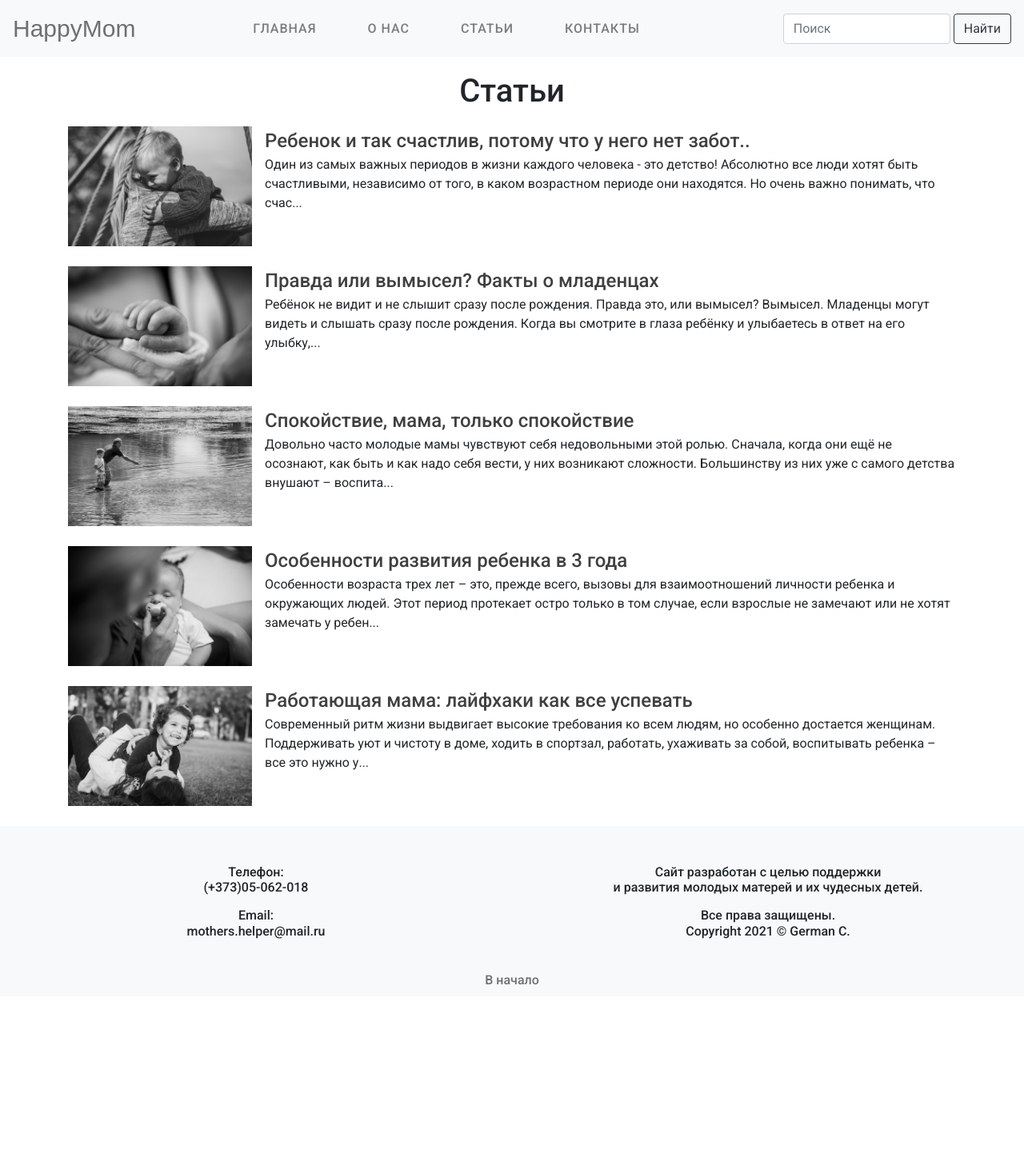
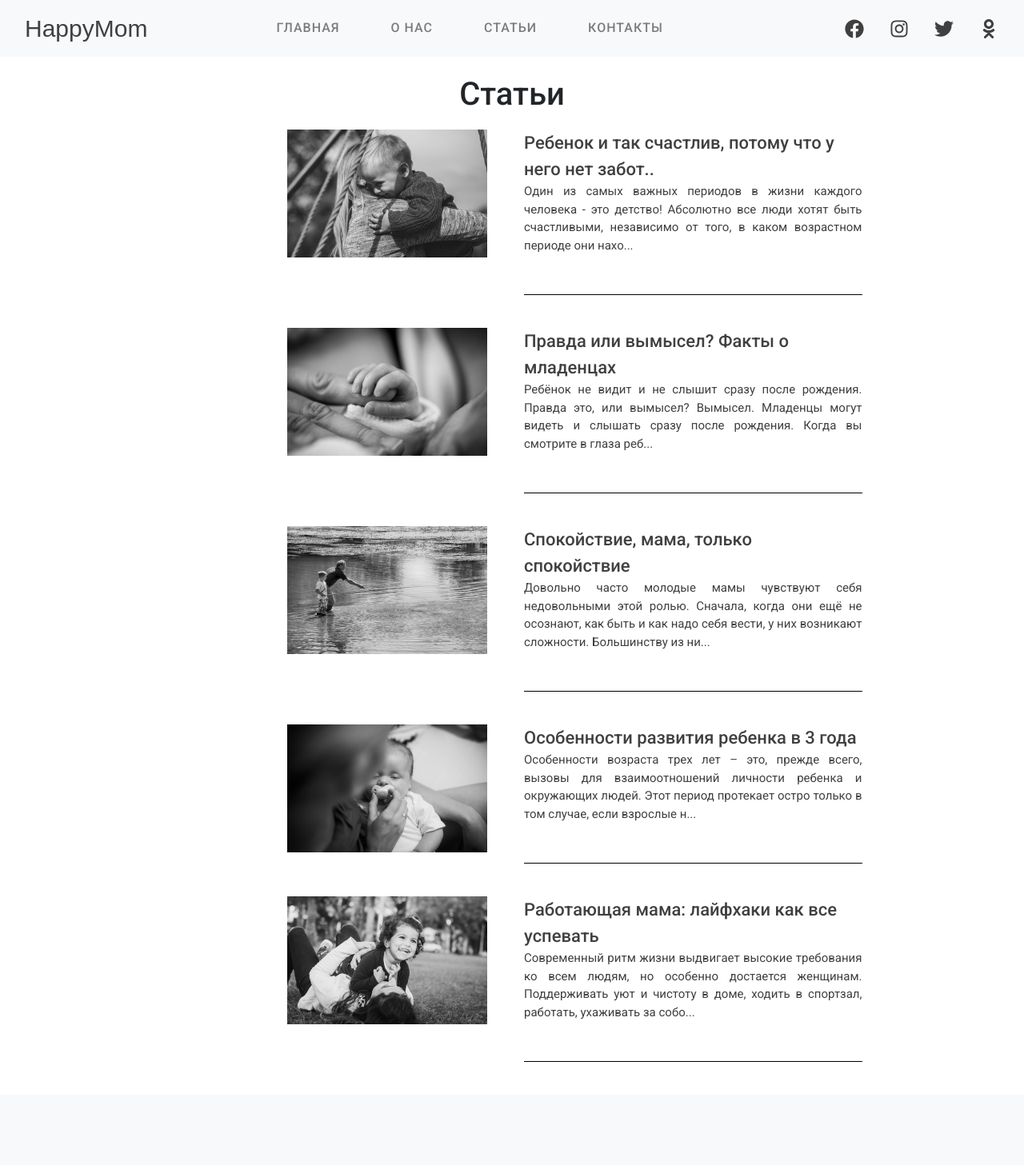
Before and after one commit to mazur-constanta/Diplom-Blog-Frontend, a React (Create React App) app: page /articles in a window 1280 px wide. Shown: the top 1457 px of the page at 80% size. Before the commit the page ends 1266 px from the top, so only its background shows below. Built offline with nearby package versions, Linux system fonts and the light colour scheme; a web font is replaced by a local one.

Commit message:
Modified interface of articles-list and footer

```diff
--- a/package.json
+++ b/package.json
@@ -15,6 +15,7 @@
     "react-icons": "^4.2.0",
     "react-router-dom": "^5.2.0",
     "react-scripts": "4.0.3",
+    "react-scroll": "^1.8.2",
     "styled-components": "^5.3.0",
     "web-vitals": "^1.1.0",
     "whatwg-fetch": "^3.6.2"
--- a/src/App.css
+++ b/src/App.css
@@ -4,7 +4,7 @@
   text-align: center;
   margin: 0 auto;
   padding: 0 auto;
-  margin-top: 90px;
+  margin-top: 70px;
 }
 
 a {
--- a/src/components/add-comment-form.js
+++ b/src/components/add-comment-form.js
@@ -23,7 +23,7 @@
 
     return (
         <>
-            <Container className="add-comment-form">
+            <Container className="add-comment-form mt-5">
                 <Form className="text-center">
                     <h5>Добавить комментарий:</h5>
                     <Form.Group controlId="formBasicName">
--- /dev/null
+++ b/src/components/articles-list.css
@@ -0,0 +1,18 @@
+#articles-list {
+    margin-top: 20px;
+    margin-bottom: 25px;
+}
+#articles-title {
+    font-size: 22px;
+    color: #404040;
+    font-weight: 500;
+    margin: 0 0 0 0;
+    padding: 0 0 0 0;
+    text-align: left;
+    margin-right: 10px;
+}
+
+p {
+    font-size: 15px;
+    font-weight: 400;
+}
--- a/src/components/articles-list.js
+++ b/src/components/articles-list.js
@@ -1,29 +1,31 @@
 import React from 'react';
-import { Container, Row, Col, Media, Image } from 'react-bootstrap';
+import { Container, Row, Col, Image } from 'react-bootstrap';
 import { Link } from 'react-router-dom';
+import './articles-list.css';
 
 const ArticlesList = ({ articles }) => (
     <>
         {articles.map((article, key) => (
-        <Container style={{ marginTop: '20px', marginBottom: '25px'}}>
+        <Container id="articles-list">
             <Row>
-                <Col md="12">
-                    <Media>
+                <Col  xs={12} md={6}>
                     <Link to={`/articles/${article.name}`}>
                     <Image
-                            width={230}
-                            height={150}
+                        width={250}
+                        height={160}
                         className="mr-3"
                         src={article.src}
+                        align="right"
                     />
                     </Link>
-                        <Media.Body className="text-left">
-                            <Link className="article-list-item" to={`/articles/${article.name}`} key={key} style={{ fontSize: '24px', color: '#404040', fontWeight: '500' }}>{article.title}</Link>
-                            <p>
-                                {article.content[0].substring(0, 220)}...
+                </Col>
+                <Col xs={10} md={5}>
+                    <Link className="article-list-item d-block" to={`/articles/${article.name}`} key={key} id="articles-title">
+                        {article.title}
+                    <p align="justify">
+                        {article.content[0].substring(0, 180)}...
                     </p>
-                        </Media.Body>
-                    </Media>
+                    </Link>
                 </Col>
             </Row>
         </Container>
@@ -32,6 +34,7 @@
 );
 
 export default ArticlesList;
+
 
 // const ArticlesList = ({ articles }) => (
 //     <>
--- a/src/main/main.css
+++ b/src/main/main.css
@@ -13,17 +13,28 @@
     cursor: pointer;
     font-family: 'Cabin Sketch', cursive, 'Arial', sans-serif;
     font-size: 30px;
-    color: #707070;
+    color: #404040;
 }
 
 #nav-header {
-    font-weight: 450;
+    display: inline-flex;
+    align-items: center;
+    font-family: 'Roboto', 'Arial', sans-serif;
+    font-weight: 500;
+    font-size: 16px;
     letter-spacing: 1px;
+
+}
+
+.d-inline-flex {
+    display: inline-flex;
+    justify-self: flex-end;
+    align-items: center;
 }
 
 .nav-footer {
     font-weight: 450;
-    margin-bottom: 20px;
+    margin-bottom: 5px;
     background-color: #f8f9fa;
 }
 
@@ -34,3 +45,13 @@
 .link-footer:hover {
     color: #404040;
 }
+
+#social a {
+    color: #404040;
+    cursor: pointer;
+}
+
+.icon {
+    height: 1.5em;
+    width: 1.5em;
+}
--- a/src/main/main.js
+++ b/src/main/main.js
@@ -1,6 +1,6 @@
 import React, { Component } from 'react';
 import { BrowserRouter as Router, Switch, Route } from 'react-router-dom';
-import { Container, Nav, Navbar, Form, Button, Row, Col } from 'react-bootstrap';
+import { Container, Nav, Navbar, Row, Col, NavLink  } from 'react-bootstrap';
 import HomePage from '../pages/home';
 import AboutPage from '../pages/about';
 import ArticlesListPage from '../pages/articles-list-page';
@@ -8,39 +8,41 @@
 import ContactsPage from '../pages/contacts';
 import NotFoundPage from '../pages/not-found';
 import './main.css';
-
+import { FaFacebook, FaInstagram, FaTwitter, FaOdnoklassniki } from "react-icons/fa";
 
 export default class Main extends Component {
     render() {
         return (
             <>
             <Container>
-                    <Navbar fixed="top" collapseOnSelect expand="lg" bg="light" id="nav">
-                            <Navbar.Brand href="/" className="ml-start" id="brand">
+                <Row>
+                <Navbar fixed="top"  expand="lg" variant="light" bg="light" id="nav">
+                <Col>
+                <Navbar.Brand href="/" className="ml-auto" id="brand">
                     HappyMom
                 </Navbar.Brand>
+                </Col>
                 <Navbar.Toggle aria-controls="resonsive-navbar-nav" />
                 <Navbar.Collapse id="responsive-navbar-nav">
-                                <Nav className="ml-auto" id="nav-header">
+                    <Col>
+                    <Nav className="d-inline-flex ml-auto" id="nav-header">
                         <Nav.Link href="/" className="mr-5">ГЛАВНАЯ</Nav.Link>
                         <Nav.Link href="/about" className="mr-5">О НАС</Nav.Link>
                         <Nav.Link href="/articles" className="mr-5">СТАТЬИ</Nav.Link>
                         <Nav.Link href="/contacts" className="mr-5">КОНТАКТЫ</Nav.Link>
                     </Nav>
-                                <Form inline className="ml-auto">
-                                    <Form.Control
-                                        display="inline-block"
-                                        type="text"
-                                        placeholder="Поиск"
-                                        className="mr-sm-1"
-                                        width="50%"
-                                    />
-                                    <Button variant="outline-dark" className="m-auto" id="btn-css">
-                                        Найти
-                                    </Button>
-                                </Form>
+                    </Col>
+                <Row>
+                <Col className="d-inline-flex ml-5" id="social" >
+                        <NavLink href="https://www.facebook.com/" target="_blank" title="facebook"><FaFacebook className="icon" /></NavLink>
+                        <NavLink href="https://www.instagram.com/" target="_blank" title="instagram"><FaInstagram className="icon" /></NavLink>
+                        <NavLink href="https://twitter.com/" target="_blank" title="twitter"><FaTwitter className="icon" /></NavLink>
+                        <NavLink href="https://ok.ru/" target="_blank" title="odnoklassniki"><FaOdnoklassniki className="icon" /></NavLink>
+               </Col>
+                </Row>
                 </Navbar.Collapse>
                 </Navbar>
+                </Row>
             </Container>
 
             <Router>
@@ -55,24 +57,25 @@
             </Router>
 
             <Container fluid className="nav-footer">
-                            <Row>
-                                <Col className="mt-5 mb-3">
-                                    <h6>Телефон:
-                                    <p>(+373)05-062-018</p></h6>
-                                    <h6>Email:
-                                    <p>mothers.helper@mail.ru</p></h6>
+            <Navbar.Toggle aria-controls="mr-auto" />
+                <Row style={{ fontSize: '35px' }}>
+                    <Col xs={12} md={6} className="mt-5">
+                        <h5>Телефон:
+                        <h6>(+373)05-062-018</h6></h5>
+                        <h5>Email:
+                        <h6>mothers.helper@mail.ru</h6></h5>
                     </Col>
-                                <Col className="mt-5 mb-3">
-                                    <h6>Сайт разработан с целью поддержки
-                                    <p>и развития молодых матерей и их чудесных детей.</p></h6>
-                                    <h6>Все права защищены.
-                                    <p>Copyright 2021 © German С.</p></h6>
+                    <Col xs={12} md={6} className="mt-5">
+                        <h6>Сайт разработан с целью поддержки и
+                        <h6>развития молодых матерей и их детей.</h6></h6>
+                        <h5>Все права защищены.
+                        <h6>Copyright 2021 © German С.</h6></h5>
                     </Col>
                 </Row>
                 <Row>
                     <Col>
                         <Nav.Link href="/" className="link-footer">
-                                        В начало
+                            На главную
                         </Nav.Link>
                     </Col>
                 </Row>
--- a/src/pages/article-page.js
+++ b/src/pages/article-page.js
@@ -30,7 +30,7 @@
     (
         <>
         <Container>
-            <h1>{matchingArticle.title}</h1>
+            <h1 className="mt-4">{matchingArticle.title}</h1>
             <img src={matchingArticle.src} alt="child" width="60%" className="mb-2" />
             <UpvotesSection upvotes={articleInfo.upvotes} articleName={name} setArticleInfo={setArticleInfo} />
             {matchingArticle.content.map((paragraph, key) => <p align="justify" key={key}>{paragraph}</p>)}
--- a/src/pages/articles-list-page.js
+++ b/src/pages/articles-list-page.js
@@ -1,11 +1,14 @@
 import React from 'react';
+import { Container } from 'react-bootstrap';
 import ArticlesList from '../components/articles-list';
 import articles from './article-content';
 
 const ArticlesListPage = () => (
     <>
-        <h1>Статьи</h1>
+    <Container>
+        <h1 className="mt-4">Статьи</h1>
         <ArticlesList articles={articles} />
+    </Container>
     </>
 )
 
--- a/src/pages/contacts.js
+++ b/src/pages/contacts.js
@@ -1,244 +1,109 @@
-// import React, { useState, useEffect } from 'react';
-// import { Container, Form, Button } from 'react-bootstrap';
-// import emailjs from 'emailjs-com';
-
-// const ContactsPage = () => {
-
-//     const [username, setUsername] = useState('');
-//     const [email, setEmail] = useState('');
-//     const [message, setMessage] = useState('');
-//     const [usernamePast, setUsernamePast] = useState(false);
-//     const [emailPast, setEmailPast] = useState(false);
-//     const [messagePast, setMessagePast] = useState(false);
-//     const [usernameEmpty, setUsernameEmpty] = useState('Это обязательно поле, пожалуйста введите своё имя.');
-//     const [emailEmpty, setEmailEmpty] = useState('Это обязательное поле, пожалуйста введите свой email.');
-//     const [messageEmpty, setMessageEmpty] = useState('Это обязательное поле, пожалуйста введите сообщение.');
-//     const [formValid, setFormValid] = useState(false);
-
-//     useEffect(() => {
-//         if(usernameEmpty || emailEmpty || messageEmpty) {
-//             setFormValid(false);
-//         } else {
-//             setFormValid(true);
-//         }
-//     }, [usernameEmpty, emailEmpty, messageEmpty]);
-
-//     const formSubmit = (e) => {
-//         e.preventDefault();
-//         console.log(`Пользователь: ${username}, e-mail: ${email}, сообщение: ${message}.`);
-//         setUsername('');
-//         setEmail('');
-//         setMessage('');
-//     }
-
-//     const validateUsername = (e) => {
-//         setUsername(e.target.value);
-//         const re1 = /[а-яА-ЯёЁa-zA-Z0-9]+$/;
-//         if(!re1.test(String(e.target.value).toLowerCase())) {
-//             setUsernameEmpty('Неправильный ввод имени.');
-//         } else {
-//             setUsernameEmpty('');
-//         }
-//     }
-
-//     const validateEmail = (e) => {
-//         setEmail(e.target.value);
-//         const re2 = /^[-\w.]+@([A-z0-9][-A-z0-9]+\.)+[A-z]{2,4}$/;
-//         if(!re2.test(String(e.target.value).toLowerCase())) {
-//             setEmailEmpty('Неправильный ввод email.');
-//         } else {
-//             setEmailEmpty('');
-//         }
-//     }
-
-//     const validateMessage = (e) => {
-//         setMessage(e.target.value);
-//         const re3 = /[а-яА-ЯёЁa-zA-Z0-9]+$/;
-//         if(!re3.test(String(e.target.value).toLowerCase())) {
-//             setMessageEmpty('Неправильный ввод сообщения.');
-//         } else {
-//             setMessageEmpty('');
-//         }
-//     }
-
-//     const cursorIsEmpty = (e) => {
-//         switch(e.target.name) {
-//             case 'username':
-//                 setUsernamePast(true)
-//                 break;
-
-//             case 'email':
-//                 setEmailPast(true)
-//                 break;
-
-//             case 'message':
-//                 setMessagePast(true)
-//                 break;
-
-//             default:
-//                 break;
-//         }
-//     }
-
-//     function sendEmail(e) {
-//     e.preventDefault();
-
-//     emailjs.sendForm('mail', 'template_ztf847m', e.target, 'user_7nuMVcD2CUGBKVIbIbryh')
-//         .then((result) => {
-//             console.log(result.text);
-//         }, (error) => {
-//             console.log(error.text);
-//         });
-//         e.target.reset();
-//     }
-
-//     return (
-//         <Container className="d-block w-50">
-//             <h1 className="text-center">Свяжитесь с нами</h1>
-//             <Form onSubmit={sendEmail}>
-//                 <Form.Group controlId="formBasicName">
-//                     <Form.Label>Имя:</Form.Label>
-//                     {(usernamePast && usernameEmpty) && <div style={{color: 'red'}}>{usernameEmpty}</div>}
-//                     <Form.Control type="text" placeholder="Ваше имя" onBlur={(e) => cursorIsEmpty(e)} name="username" value={username}  onChange={(e) => validateUsername(e)} />
-//                     <Form.Text className="text-muted">
-//                         Ваше имя скрыто от других политикой безопасности
-//                     </Form.Text>
-//                 </Form.Group>
-
-//                 <Form.Group controlId="formBasicEmail">
-//                     <Form.Label>Еmail:</Form.Label>
-//                     {(emailPast && emailEmpty) && <div style={{color: 'red'}}>{emailEmpty}</div>}
-//                     <Form.Control type="email" placeholder="Ваш email" onBlur={(e) => cursorIsEmpty(e)} name="email" value={email} onChange={(e) => validateEmail(e)} />
-//                     <Form.Text className="text-muted">
-//                         Ваш email скрыт от других политикой безопасности
-//                     </Form.Text>
-//                 </Form.Group>
-
-//                 <Form.Group controlId="formBasicTextarea">
-//                     <Form.Label>Сообщение:</Form.Label>
-//                     {(messagePast && messageEmpty) && <div style={{color: 'red'}}>{messageEmpty}</div>}
-//                     <Form.Control as="textarea" rows="5" placeholder="Ваше сообщение" onBlur={(e) => cursorIsEmpty(e)}
-//                     name="message" value={message} onChange={(e) => validateMessage(e)} />
-//                 </Form.Group>
-
-//                 {/* <OverlayTrigger placement="bottom" overlay={renderTooltip} delay={{ show: 300, hide: 400 }}> */}
-//                 <Button variant="secondary" type="submit" className="mb-4" disabled={!formValid} onClick={formSubmit} >
-//                     Отправить
-//                 </Button>
-//                 {/* </OverlayTrigger> */}
-//             </Form>
-
-//             <h5 className="text-center mt-5 mb-5">Контактные данные
-//             <h6>Р. Молдова, г. Кишинев, ул. Гренобле 120, оф. 15</h6>
-//             <h6>Телефон: (+373)05-062-018</h6>
-//             <h6>Почта: mothers.helper0605@gmail.com</h6></h5>
-//         </Container>
-//     );
-// }
-
-// export default ContactsPage;
-
-
-import React from 'react';
+import React, { useState, useEffect } from 'react';
 import emailjs from 'emailjs-com';
 import { Form, Container, Button } from 'react-bootstrap';
 
 const ContactsPage = () => {
 
-    // const [username, setUsername] = useState('');
-    // const [email, setEmail] = useState('');
-    // const [message, setMessage] = useState('');
-    // const [usernamePast, setUsernamePast] = useState(false);
-    // const [emailPast, setEmailPast] = useState(false);
-    // const [messagePast, setMessagePast] = useState(false);
-    // const [usernameEmpty, setUsernameEmpty] = useState('Это обязательно поле, пожалуйста введите своё имя.');
-    // const [emailEmpty, setEmailEmpty] = useState('Это обязательное поле, пожалуйста введите свой email.');
-    // const [messageEmpty, setMessageEmpty] = useState('Это обязательное поле, пожалуйста введите сообщение.');
-    // const [formValid, setFormValid] = useState(false);
+    const [username, setUsername] = useState('');
+    const [email, setEmail] = useState('');
+    const [message, setMessage] = useState('');
+    const [usernamePast, setUsernamePast] = useState(false);
+    const [emailPast, setEmailPast] = useState(false);
+    const [messagePast, setMessagePast] = useState(false);
+    const [usernameEmpty, setUsernameEmpty] = useState('Это обязательно поле, пожалуйста введите своё имя.');
+    const [emailEmpty, setEmailEmpty] = useState('Это обязательное поле, пожалуйста введите свой email.');
+    const [messageEmpty, setMessageEmpty] = useState('Это обязательное поле, пожалуйста введите сообщение.');
+    const [formValid, setFormValid] = useState(false);
 
-    // useEffect(() => {
-    //     if(usernameEmpty || emailEmpty || messageEmpty) {
-    //         setFormValid(false);
-    //     } else {
-    //         setFormValid(true);
-    //     }
-    // }, [usernameEmpty, emailEmpty, messageEmpty]);
+    useEffect(() => {
+        if(usernameEmpty || emailEmpty || messageEmpty) {
+            setFormValid(false);
+        } else {
+            setFormValid(true);
+        }
+    }, [usernameEmpty, emailEmpty, messageEmpty]);
 
-    // const validateUsername = (e) => {
-    //     if (setUsername(e.target.value)) {
-    //         setUsername('');
-    //     } else {
-    //         setUsernameEmpty('');
-    //     }
-    // }
+    const validateUsername = (e) => {
+        setUsername(e.target.value);
+        const re1 = /[а-яА-ЯёЁa-zA-Z]+$/;
+        if(!re1.test(String(e.target.value).toLowerCase())) {
+            setUsernameEmpty('Неправильный ввод имени.');
+        } else {
+            setUsernameEmpty('');
+        }
+    }
 
-    // const validateEmail = (e) => {
-    //     setEmail(e.target.value);
-    //     const re2 = /^[-\w.]+@([A-z0-9][-A-z0-9]+\.)+[A-z]{2,4}$/;
-    //     if(!re2.test(String(e.target.value).toLowerCase())) {
-    //         setEmailEmpty('Неправильный ввод email.');
-    //     } else {
-    //         setEmailEmpty('');
-    //     }
-    // }
+    const validateEmail = (e) => {
+        setEmail(e.target.value);
+        const re2 = /^[-\w.]+@([A-z0-9][-A-z0-9]+\.)+[A-z]{2,4}$/;
+        if(!re2.test(String(e.target.value).toLowerCase())) {
+            setEmailEmpty('Неправильный ввод email.');
+        } else {
+            setEmailEmpty('');
+        }
+    }
 
-    // const validateMessage = (e) => {
-    //     if(setMessage(e.target.value)) {
-    //         setMessage('');
-    //     } else {
-    //         setMessageEmpty('');
-    //     }
-    // }
+    const validateMessage = (e) => {
+        setMessage(e.target.value);
+        const re3 = /[а-яА-ЯёЁa-zA-Z0-9.]$/;
+        if(!re3.test(String(e.target.value).toLowerCase())) {
+            setMessageEmpty('Неправильный ввод сообщения.');
+        } else {
+            setMessageEmpty('');
+        }
+    }
 
-    // const cursorIsEmpty = (e) => {
-    //     switch(e.target.name) {
-    //         case 'username':
-    //             setUsernamePast(true)
-    //             break;
+    const cursorIsEmpty = (e) => {
+        switch(e.target.name) {
+            case 'username':
+                setUsernamePast(true)
+                break;
 
-    //         case 'email':
-    //             setEmailPast(true)
-    //             break;
+            case 'email':
+                setEmailPast(true)
+                break;
 
-    //         case 'message':
-    //             setMessagePast(true)
-    //             break;
+            case 'message':
+                setMessagePast(true)
+                break;
 
-    //         default:
-    //             break;
-    //     }
-    // }
+            default:
+                break;
+        }
+    }
 
     function sendEmail(e) {
         e.preventDefault();
 
         emailjs.sendForm('mail', 'template_ztf847m', e.target, 'user_7nuMVcD2CUGBKVIbIbryh')
         .then((result) => {
-            console.log(result.text);
+            console.log(`Пользователь: ${username}, e-mail: ${email}, сообщение: ${message}. Статус: ${result.text}.`);
         }, (error) => {
-            console.log(error.text);
+            console.log(`Can not send a message! Статус: ${error.text}.`);
         });
-        e.target.reset();
+        setUsername('');
+        setEmail('');
+        setMessage('');
     }
 
     return(
         <Container className="d-block w-50">
-            <h1 className="text-center">Свяжитесь с нами</h1>
-            <Form className="contact-form" onSubmit={sendEmail}>
+            <h1 className="text-center mt-4 ">Свяжитесь с нами</h1>
+            <Form onSubmit={sendEmail} className="contact-form">
                 <Form.Label>Имя:</Form.Label>
-                {/* {(usernamePast && usernameEmpty) && <div style={{color: 'red'}}>{usernameEmpty}</div>} */}
-                <Form.Control type="text"  name="username" placeholder="Ваше имя"  />
+                {(usernamePast && usernameEmpty) && <div style={{color: 'red'}}>{usernameEmpty}</div>}
+                <Form.Control type="text"  name="username" placeholder="Ваше имя" value={username} onBlur={(e) => cursorIsEmpty(e)} onChange={(e) => validateUsername(e)} />
 
                 <Form.Label className="mt-2">Еmail:</Form.Label>
-                {/* {(emailPast && emailEmpty) && <div style={{color: 'red'}}>{emailEmpty}</div>} */}
-                <Form.Control type="email" name="email" placeholder="Ваш email"  />
+                {(emailPast && emailEmpty) && <div style={{color: 'red'}}>{emailEmpty}</div>}
+                <Form.Control type="email" name="email" placeholder="Ваш email" value={email} onBlur={(e) => cursorIsEmpty(e)} onChange={(e) => validateEmail(e)} />
 
                 <Form.Label className="mt-3">Сообщение:</Form.Label>
-                {/* {(messagePast && messageEmpty) && <div style={{color: 'red'}}>{messageEmpty}</div>} */}
-                <Form.Control as="textarea" name="message" rows="5" placeholder="Ваше сообщение" />
+                {(messagePast && messageEmpty) && <div style={{color: 'red'}}>{messageEmpty}</div>}
+                <Form.Control as="textarea" name="message" rows="5" placeholder="Ваше сообщение" value={message} onBlur={(e) => cursorIsEmpty(e)} onChange={(e) => validateMessage(e)} />
 
-                <Button variant="outline-light" className="mt-2" >
-                    <Form.Control type="submit" value="Отправить" />
+                <Button type="submit" variant="secondary" className="mt-2" disabled={!formValid} onClick={formValid}>
+                    Отправить
                 </Button>
             </Form>
 
```
Also changed, not shown: src/components/comments-list.js (+15 -6 lines), src/pages/about.js (+12 -13 lines), 1 other file (tests, documents, lock files or other folders). Lines whose indentation alone changed are shown as unchanged.
